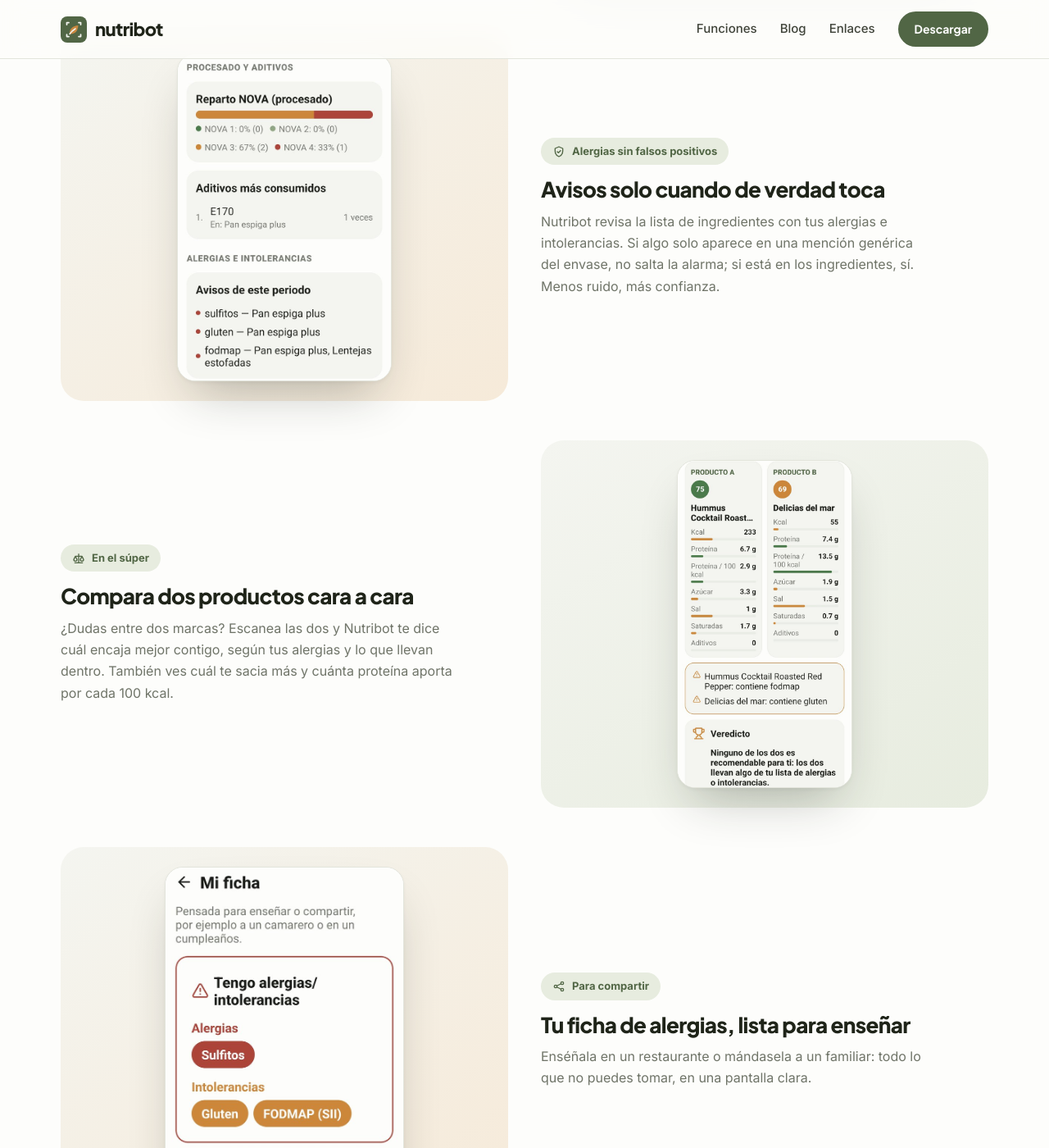
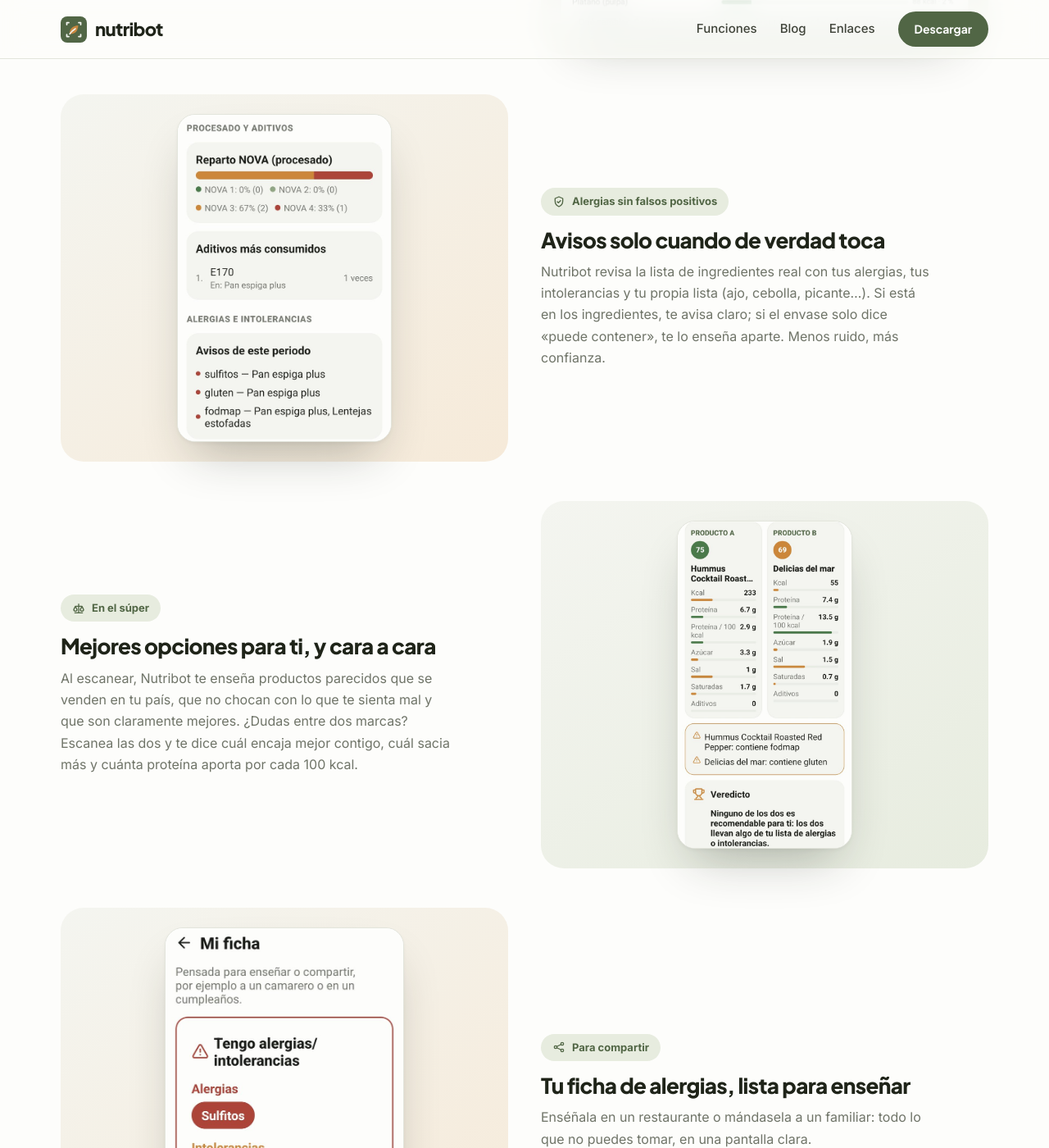
Before and after one commit to ferrodvilla-sys/nutribot-web, a Jekyll site: the page built from index.html, in a window 1280 px wide and 1400 px high, scrolled down 4893 px. Shown: the whole window at 82% size. Built offline with Jekyll 4.4.1, drawn with Linux system fonts in a browser that asks for light colours; some of the changed text lies outside the part shown.

Commit message:
Web alineada con la v55: escáner gratis, lista propia, idiomas, mejores opciones y foto para productos sin datos
Co-Authored-By: Claude Opus 5.5 <noreply@anthropic.com>
Claude-Session: https://claude.ai/code/session_01KHzAHAnEX74xWDo2SVijsz

```diff
--- a/index.html
+++ b/index.html
@@ -17,7 +17,7 @@ keywords: [diario de comidas y síntomas, gases e hinchazón, qué alimento me s
       <ul class="hero-trust">
         <li>{% include icon.html name="check" %}Pistas, no diagnósticos</li>
         <li>{% include icon.html name="check" %}Alérgenos y FODMAP</li>
-        <li>{% include icon.html name="check" %}Prueba sin tarjeta</li>
+        <li>{% include icon.html name="check" %}Escáner gratis para siempre</li>
       </ul>
     </div>
     <div class="hero-visual" aria-hidden="true">
@@ -64,8 +64,8 @@ keywords: [diario de comidas y síntomas, gases e hinchazón, qué alimento me s
     <img class="ilus" src="{{ '/assets/img/ilus/cesta.svg' | relative_url }}" alt="Cesta de la compra con una lupa revisando la etiqueta de un producto" width="480" height="400" loading="lazy">
   </div>
   <div class="steps-grid">
-    <div class="step"><span class="step-n">1</span>{% include icon.html name="scan" %}<h3>Apunta lo que comes</h3><p>Escanea el código de barras, díctalo, elige entre cientos de platos típicos o describe el plato del restaurante. Tus comidas de siempre se apuntan de un toque. Si tienes alergias, te avisa al momento.</p></div>
-    <div class="step"><span class="step-n">2</span>{% include icon.html name="calendar" %}<h3>Anota cómo te encuentras</h3><p>Gases, hinchazón, reflujo, dolor de cabeza… en unos segundos. También los días en que estás bien.</p></div>
+    <div class="step"><span class="step-n">1</span>{% include icon.html name="scan" %}<h3>Apunta lo que comes</h3><p>Escanea el código de barras, díctalo, elige entre cientos de platos típicos o describe el plato del restaurante. Tus comidas de siempre se apuntan de un toque. Si algo lleva lo que te sienta mal, te avisa al momento. Y cada día ves cómo vas: FODMAP que se suman, proteína, fibra y calorías.</p></div>
+    <div class="step"><span class="step-n">2</span>{% include icon.html name="calendar" %}<h3>Anota cómo te encuentras</h3><p>Gases, hinchazón, dolor de tripa, reflujo, pesadez, náuseas… con un toque. También los días en que estás bien.</p></div>
     <div class="step"><span class="step-n">3</span>{% include icon.html name="search" %}<h3>Descubre pistas y compruébalas</h3><p>Nutribot te enseña qué coincide con tus días malos y te propone una prueba guiada para salir de dudas.</p></div>
   </div>
 </section>
@@ -123,7 +123,7 @@ keywords: [diario de comidas y síntomas, gases e hinchazón, qué alimento me s
     <div class="feature-text">
       <span class="badge">{% include icon.html name="shield" %}Alergias sin falsos positivos</span>
       <h3>Avisos solo cuando de verdad toca</h3>
-      <p>Nutribot revisa la lista de ingredientes con tus alergias e intolerancias. Si algo solo aparece en una mención genérica del envase, no salta la alarma; si está en los ingredientes, sí. Menos ruido, más confianza.</p>
+      <p>Nutribot revisa la lista de ingredientes real con tus alergias, tus intolerancias y tu propia lista (ajo, cebolla, picante…). Si está en los ingredientes, te avisa claro; si el envase solo dice «puede contener», te lo enseña aparte. Menos ruido, más confianza.</p>
     </div>
     {% include screenshot.html file="alertas.jpg" alt="Avisos de alergias e intolerancias en tus informes" %}
   </div>
@@ -131,8 +131,8 @@ keywords: [diario de comidas y síntomas, gases e hinchazón, qué alimento me s
   <div class="feature">
     <div class="feature-text">
       <span class="badge">{% include icon.html name="compare" %}En el súper</span>
-      <h3>Compara dos productos cara a cara</h3>
-      <p>¿Dudas entre dos marcas? Escanea las dos y Nutribot te dice cuál encaja mejor contigo, según tus alergias y lo que llevan dentro. También ves cuál te sacia más y cuánta proteína aporta por cada 100 kcal.</p>
+      <h3>Mejores opciones para ti, y cara a cara</h3>
+      <p>Al escanear, Nutribot te enseña productos parecidos que se venden en tu país, que no chocan con lo que te sienta mal y que son claramente mejores. ¿Dudas entre dos marcas? Escanea las dos y te dice cuál encaja mejor contigo, cuál sacia más y cuánta proteína aporta por cada 100 kcal.</p>
     </div>
     {% include screenshot.html file="comparador.jpg" alt="Comparador de dos productos con veredicto" %}
   </div>
@@ -178,7 +178,7 @@ keywords: [diario de comidas y síntomas, gases e hinchazón, qué alimento me s
         <li>{% include icon.html name="check" %}Saciedad de cada alimento, comida y semana</li>
         <li>{% include icon.html name="check" %}Plato de restaurante y comidas guardadas</li>
         <li>{% include icon.html name="check" %}Escáner con avisos de alergias e intolerancias</li>
-        <li>{% include icon.html name="check" %}Comparador de productos</li>
+        <li>{% include icon.html name="check" %}Mejores opciones y comparador de productos</li>
         <li>{% include icon.html name="check" %}Ficha de alergias compartible</li>
       </ul>
       <a class="btn btn-block" href="{{ site.play_store_url }}">Descárgala gratis</a>
@@ -196,7 +196,7 @@ keywords: [diario de comidas y síntomas, gases e hinchazón, qué alimento me s
   </details>
   <details>
     <summary>¿Qué alérgenos detecta Nutribot?</summary>
-    <p>Los 14 alérgenos de declaración obligatoria en la UE (gluten, leche, huevo, frutos de cáscara, cacahuete, soja, pescado, crustáceos, moluscos, sésamo, mostaza, apio, altramuces y sulfitos), además de intolerancias como la lactosa y los FODMAP.</p>
+    <p>Los 14 alérgenos de declaración obligatoria en la UE (gluten, leche, huevo, frutos de cáscara, cacahuete, soja, pescado, crustáceos, moluscos, sésamo, mostaza, apio, altramuces y sulfitos), además de intolerancias como la lactosa y los FODMAP, y los ingredientes que tú añadas a tu lista (ajo, cebolla, picante…). Entiende también etiquetas en inglés, francés, portugués, italiano y alemán.</p>
   </details>
   <details>
     <summary>¿En qué se diferencia de otras apps para escanear alimentos?</summary>
@@ -217,6 +217,10 @@ keywords: [diario de comidas y síntomas, gases e hinchazón, qué alimento me s
   <details>
     <summary>¿Es gratis?</summary>
     <p>Puedes empezar gratis, sin meter tarjeta y con todas las funciones. Si más adelante quieres seguir con todo, dentro de la app ves las opciones antes de pagar nada, y cancelas cuando quieras desde Google Play. El escáner con avisos de alergias es gratis siempre.</p>
+  </details>
+  <details>
+    <summary>¿Y si un producto no sale o no tiene ingredientes?</summary>
+    <p>Haz una foto de los ingredientes y de la tabla desde la propia ficha. La app te enseña lo que ha leído para que lo revises y, al guardarlo, el producto queda completo para ti y para quien lo escanee después.</p>
   </details>
   <details>
     <summary>¿Está disponible para iPhone?</summary>
```
Also changed, not shown: alergias.md (+2 -2 lines), celiacos.md (+1 -1 lines), fodmap.md (+2 -2 lines).
